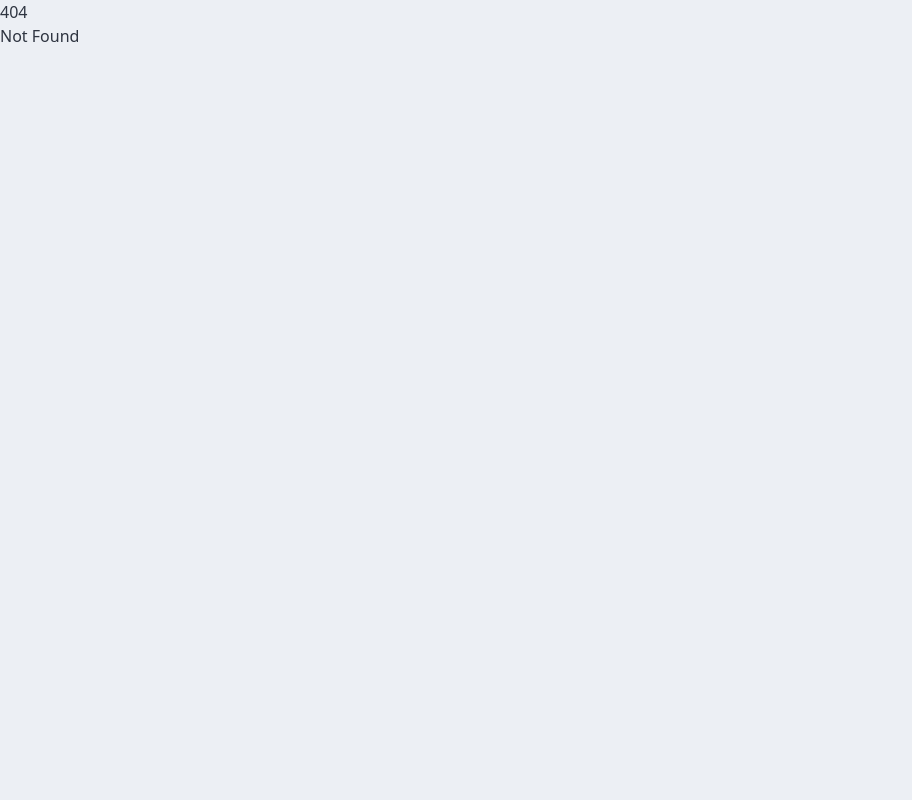
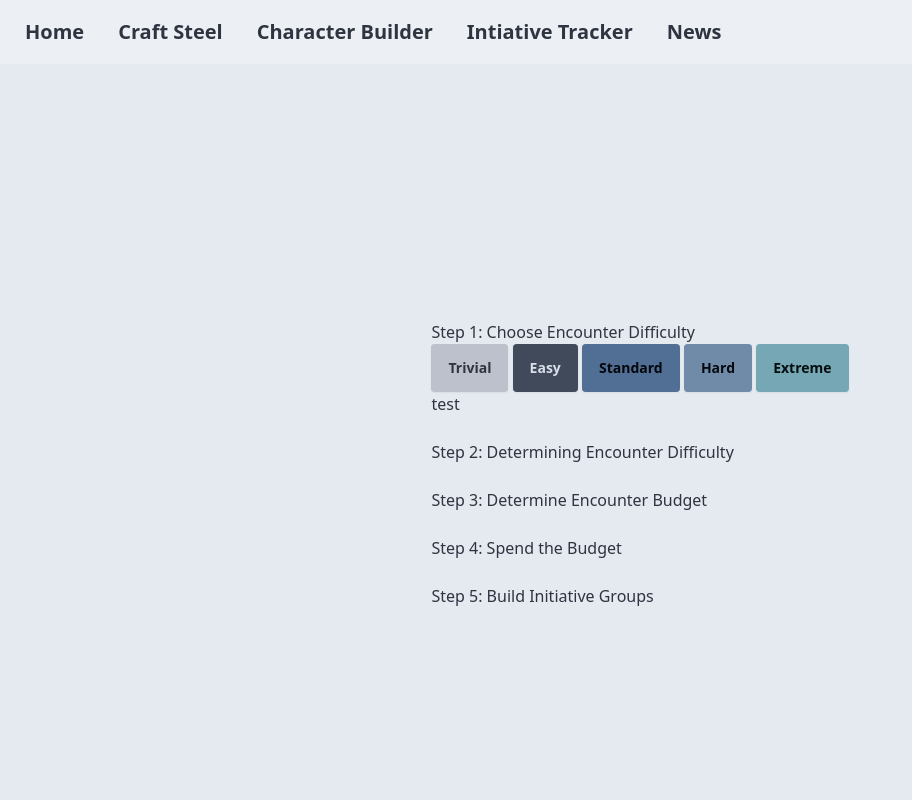
Before and after one commit to tristin-albers/craft-steel, a SvelteKit app: page /craft-steel in a window 1280 px wide. Before the commit this address had no page. Shown: the top 800 px of the page, without its empty margins (0-912 px from the left). Built offline with nearby package versions, Linux system fonts and the light colour scheme.

Commit message:
init simple encounter difficulty selector

```diff
--- a/package.json
+++ b/package.json
@@ -30,7 +30,7 @@
 		"@storybook/svelte": "^8.4.1",
 		"@storybook/sveltekit": "^8.4.1",
 		"@storybook/test": "^8.4.1",
-		"@sveltejs/adapter-auto": "^3.0.0",
+		"@sveltejs/adapter-auto": "^3.3.1",
 		"@sveltejs/kit": "^2.0.0",
 		"@sveltejs/vite-plugin-svelte": "^4.0.0",
 		"@tailwindcss/aspect-ratio": "^0.4.2",
--- /dev/null
+++ b/src/lib/components/Footer.svelte
@@ -0,0 +1,13 @@
+<script lang="ts">
+
+</script>
+
+<footer class="footer bg-neutral text-neutral-content p-10">
+  <nav>
+    <h6 class="footer-title">Legal Disclaimer</h6>
+    <div class="row">
+      I am not associated with MCDM productions, this site is a tool to help fellow gamers, table-top enjoyers, and directors. This site has no affiliation with the official MCDM Draw Steel product.
+      If there is an issue please feel free to reach out to me, if any request made by the official team at MCDM or on behalf of MCDM Productions I would be happy to oblige.
+    </div>
+  </nav>
+</footer>
--- /dev/null
+++ b/src/lib/components/Header.svelte
@@ -0,0 +1,60 @@
+<script lang="ts">
+
+</script>
+
+<div class="navbar bg-base-100">
+  <div class="flex-1">
+    <a class="btn btn-ghost text-xl" href="/">Home</a>
+    <a class="btn btn-ghost text-xl" href="craft-steel">Craft Steel</a>
+    <a class="btn btn-ghost text-xl" href="character-builder">Character Builder</a>
+    <a class="btn btn-ghost text-xl" href="intiative-tracker">Intiative Tracker</a>
+    <a class="btn btn-ghost text-xl" href="news">News</a>
+  </div>
+
+  <!-- <div class="flex-none">
+    <div class="dropdown dropdown-end">
+      <label class="swap swap-rotate">
+          this hidden checkbox controls the state
+          <input type="checkbox" class="theme-controller hidden" value="synthwave" />
+
+           sun icon
+          <svg
+            class="swap-off h-10 w-10 fill-current"
+            xmlns="http://www.w3.org/2000/svg"
+            viewBox="0 0 24 24">
+            <path
+              d="M5.64,17l-.71.71a1,1,0,0,0,0,1.41,1,1,0,0,0,1.41,0l.71-.71A1,1,0,0,0,5.64,17ZM5,12a1,1,0,0,0-1-1H3a1,1,0,0,0,0,2H4A1,1,0,0,0,5,12Zm7-7a1,1,0,0,0,1-1V3a1,1,0,0,0-2,0V4A1,1,0,0,0,12,5ZM5.64,7.05a1,1,0,0,0,.7.29,1,1,0,0,0,.71-.29,1,1,0,0,0,0-1.41l-.71-.71A1,1,0,0,0,4.93,6.34Zm12,.29a1,1,0,0,0,.7-.29l.71-.71a1,1,0,1,0-1.41-1.41L17,5.64a1,1,0,0,0,0,1.41A1,1,0,0,0,17.66,7.34ZM21,11H20a1,1,0,0,0,0,2h1a1,1,0,0,0,0-2Zm-9,8a1,1,0,0,0-1,1v1a1,1,0,0,0,2,0V20A1,1,0,0,0,12,19ZM18.36,17A1,1,0,0,0,17,18.36l.71.71a1,1,0,0,0,1.41,0,1,1,0,0,0,0-1.41ZM12,6.5A5.5,5.5,0,1,0,17.5,12,5.51,5.51,0,0,0,12,6.5Zm0,9A3.5,3.5,0,1,1,15.5,12,3.5,3.5,0,0,1,12,15.5Z" />
+          </svg>
+
+           moon icon
+          <svg
+            class="swap-on h-10 w-10 fill-current"
+            xmlns="http://www.w3.org/2000/svg"
+            viewBox="0 0 24 24">
+            <path
+              d="M21.64,13a1,1,0,0,0-1.05-.14,8.05,8.05,0,0,1-3.37.73A8.15,8.15,0,0,1,9.08,5.49a8.59,8.59,0,0,1,.25-2A1,1,0,0,0,8,2.36,10.14,10.14,0,1,0,22,14.05,1,1,0,0,0,21.64,13Zm-9.5,6.69A8.14,8.14,0,0,1,7.08,5.22v.27A10.15,10.15,0,0,0,17.22,15.63a9.79,9.79,0,0,0,2.1-.22A8.11,8.11,0,0,1,12.14,19.73Z" />
+          </svg>
+      </label>
+
+      <div tabindex="0" role="button" class="btn btn-ghost btn-circle avatar">
+        <div class="w-10 rounded-full">
+          <img
+            alt="Tailwind CSS Navbar component"
+            src="https://img.daisyui.com/images/stock/photo-1534528741775-53994a69daeb.webp" />
+        </div>
+      </div>
+      <ul
+        tabindex="-1"
+        class="menu menu-sm dropdown-content bg-base-100 rounded-box z-[1] mt-3 w-52 p-2 shadow">
+        <li>
+          <a class="justify-between" href="profile-icon">
+            Profile
+            <span class="badge">New</span>
+          </a>
+        </li>
+        <li><a href="settings-btn">Settings</a></li>
+        <li><a href="settings-btn">Logout</a></li>
+      </ul>
+    </div>
+  </div> -->
+</div>
--- /dev/null
+++ b/src/lib/types/Difficulty.ts
@@ -0,0 +1,9 @@
+export const Difficulties = {
+  Trivial: "Trivial",
+  Easy: "Easy",
+  Standard: "Standard",
+  Hard: "Hard",
+  Extreme: "Extreme",
+} as const;
+
+export type Difficulty = keyof typeof Difficulties;
--- a/src/routes/+page.svelte
+++ b/src/routes/+page.svelte
@@ -1,59 +1,10 @@
-<!-- todo: make into header comp -->
-<div class="navbar bg-base-100">
-  <div class="flex-1">
-    <a class="btn btn-ghost text-xl" href="craft-steel-btn">Craft Steel!</a>
-  </div>
+<script lang="ts">
+  import Header from "../lib/components/Header.svelte";
+  import Footer from "../lib/components/Footer.svelte";
+</script>
 
-  <!-- <div class="flex-none">
-    <div class="dropdown dropdown-end">
-      <label class="swap swap-rotate">
-          this hidden checkbox controls the state
-          <input type="checkbox" class="theme-controller hidden" value="synthwave" />
+<Header />
 
-           sun icon
-          <svg
-            class="swap-off h-10 w-10 fill-current"
-            xmlns="http://www.w3.org/2000/svg"
-            viewBox="0 0 24 24">
-            <path
-              d="M5.64,17l-.71.71a1,1,0,0,0,0,1.41,1,1,0,0,0,1.41,0l.71-.71A1,1,0,0,0,5.64,17ZM5,12a1,1,0,0,0-1-1H3a1,1,0,0,0,0,2H4A1,1,0,0,0,5,12Zm7-7a1,1,0,0,0,1-1V3a1,1,0,0,0-2,0V4A1,1,0,0,0,12,5ZM5.64,7.05a1,1,0,0,0,.7.29,1,1,0,0,0,.71-.29,1,1,0,0,0,0-1.41l-.71-.71A1,1,0,0,0,4.93,6.34Zm12,.29a1,1,0,0,0,.7-.29l.71-.71a1,1,0,1,0-1.41-1.41L17,5.64a1,1,0,0,0,0,1.41A1,1,0,0,0,17.66,7.34ZM21,11H20a1,1,0,0,0,0,2h1a1,1,0,0,0,0-2Zm-9,8a1,1,0,0,0-1,1v1a1,1,0,0,0,2,0V20A1,1,0,0,0,12,19ZM18.36,17A1,1,0,0,0,17,18.36l.71.71a1,1,0,0,0,1.41,0,1,1,0,0,0,0-1.41ZM12,6.5A5.5,5.5,0,1,0,17.5,12,5.51,5.51,0,0,0,12,6.5Zm0,9A3.5,3.5,0,1,1,15.5,12,3.5,3.5,0,0,1,12,15.5Z" />
-          </svg>
-
-           moon icon
-          <svg
-            class="swap-on h-10 w-10 fill-current"
-            xmlns="http://www.w3.org/2000/svg"
-            viewBox="0 0 24 24">
-            <path
-              d="M21.64,13a1,1,0,0,0-1.05-.14,8.05,8.05,0,0,1-3.37.73A8.15,8.15,0,0,1,9.08,5.49a8.59,8.59,0,0,1,.25-2A1,1,0,0,0,8,2.36,10.14,10.14,0,1,0,22,14.05,1,1,0,0,0,21.64,13Zm-9.5,6.69A8.14,8.14,0,0,1,7.08,5.22v.27A10.15,10.15,0,0,0,17.22,15.63a9.79,9.79,0,0,0,2.1-.22A8.11,8.11,0,0,1,12.14,19.73Z" />
-          </svg>
-      </label>
-
-      <div tabindex="0" role="button" class="btn btn-ghost btn-circle avatar">
-        <div class="w-10 rounded-full">
-          <img
-            alt="Tailwind CSS Navbar component"
-            src="https://img.daisyui.com/images/stock/photo-1534528741775-53994a69daeb.webp" />
-        </div>
-      </div>
-      <ul
-        tabindex="-1"
-        class="menu menu-sm dropdown-content bg-base-100 rounded-box z-[1] mt-3 w-52 p-2 shadow">
-        <li>
-          <a class="justify-between" href="profile-icon">
-            Profile
-            <span class="badge">New</span>
-          </a>
-        </li>
-        <li><a href="settings-btn">Settings</a></li>
-        <li><a href="settings-btn">Logout</a></li>
-      </ul>
-    </div>
-  </div> -->
-
-</div>
-
-<!-- Place body content here -->
 <div class="hero bg-base-200 min-h-screen">
   <div class="hero-content text-center">
     <div class="max-w-md">
@@ -67,13 +18,4 @@
   </div>
 </div>
 
-<!-- todo: make into footer comp -->
-<footer class="footer bg-neutral text-neutral-content p-10">
-  <nav>
-    <h6 class="footer-title">Legal Disclaimer</h6>
-    <div class="row">
-      I am not associated with MCDM productions, this site is a tool to help fellow gamers, table-top enjoyers, and directors. This site has no affiliation with the official MCDM Draw Steel product.
-      If there is an issue please feel free to reach out to me, if any request made by the official team at MCDM or on behalf of MCDM Productions I would be happy to oblige.
-    </div>
-  </nav>
-</footer>
+<Footer />
--- /dev/null
+++ b/src/routes/craft-steel/+page.svelte
@@ -0,0 +1,57 @@
+<script lang="ts">
+  import Header from "../../lib/components/Header.svelte";
+  import Footer from "../../lib/components/Footer.svelte";
+  import { Difficulties, type Difficulty } from '../../lib/types/Difficulty';
+
+  let encounterDifficulty: Difficulty = Difficulties.Trivial;
+  let description = "test";
+
+  function onEncounterDifficultyBtnClicked(status : Difficulty){
+    encounterDifficulty = status;
+
+    if (status == Difficulties.Trivial){
+      description = "Trivial encounters have a budget that is anything less than 75 percent of your Encounter Strength (ES)."
+    } else if (status == Difficulties.Easy){
+      description = "Easy encounters have a budget between 75 and 90 percent of your Encounter Strength (ES)."
+
+    } else if (status == Difficulties.Standard){
+      description = "Standard encounters have a budget between 90 and 110 percent of your Encounter Strength (ES)."
+
+    } else if (status == Difficulties.Hard){
+      description = "Hard encounters have a budget between 110 and 125 percent of your Encounter Strength (ES)."
+
+    } else if (status == Difficulties.Extreme){
+      description = "Extreme encounters have a budget that is greater than 125 percent of your Encounter Strength (ES)."
+    }
+  };
+
+</script>
+
+<Header />
+
+<div class="hero bg-base-200 min-h-screen">
+  <div class="row">
+    <h1>Step 1: Choose Encounter Difficulty </h1>
+    <div class="row">
+      <button class="btn btn-active" onclick={() => onEncounterDifficultyBtnClicked(Difficulties.Trivial)}>Trivial</button>
+      <button class="btn btn-active btn-neutral" onclick={() => onEncounterDifficultyBtnClicked(Difficulties.Easy)}>Easy</button>
+      <button class="btn btn-active btn-primary" onclick={() => onEncounterDifficultyBtnClicked(Difficulties.Standard)}>Standard</button>
+      <button class="btn btn-active btn-secondary" onclick={() => onEncounterDifficultyBtnClicked(Difficulties.Hard)}>Hard</button>
+      <button class="btn btn-active btn-accent" onclick={() => onEncounterDifficultyBtnClicked(Difficulties.Extreme)}>Extreme</button>
+    </div>
+    <div class="row">
+      <p>{description}</p>
+    </div>
+    <br/>
+
+    <h1>Step 2: Determining Encounter Difficulty </h1>
+    <br/>
+    <h1>Step 3: Determine Encounter Budget </h1>
+    <br />
+    <h1>Step 4: Spend the Budget</h1>
+    <br />
+    <h1>Step 5: Build Initiative Groups</h1>
+  </div>
+</div>
+
+<Footer />
```
Also changed, not shown: 1 other file (tests, documents, lock files or other folders).
